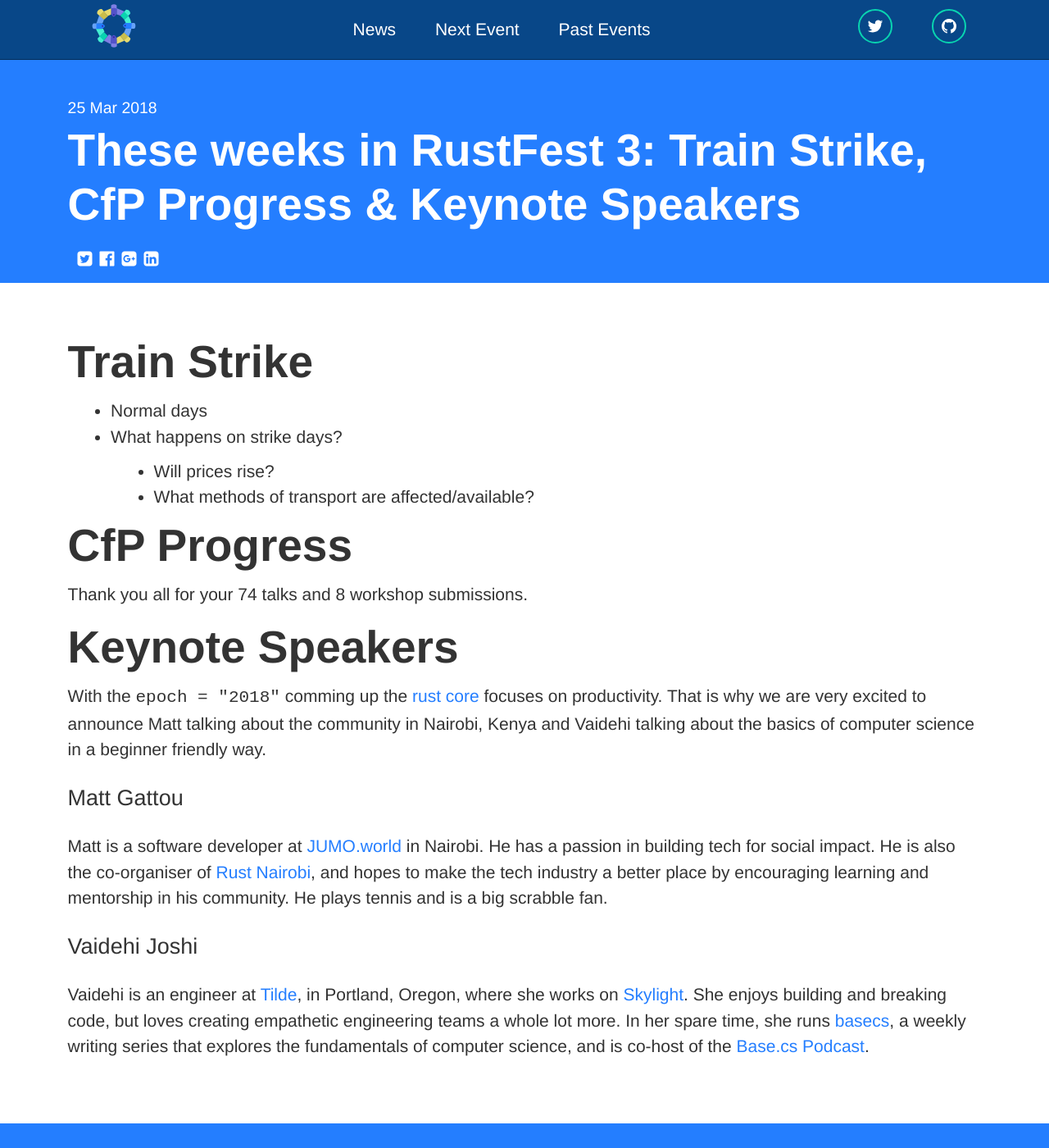
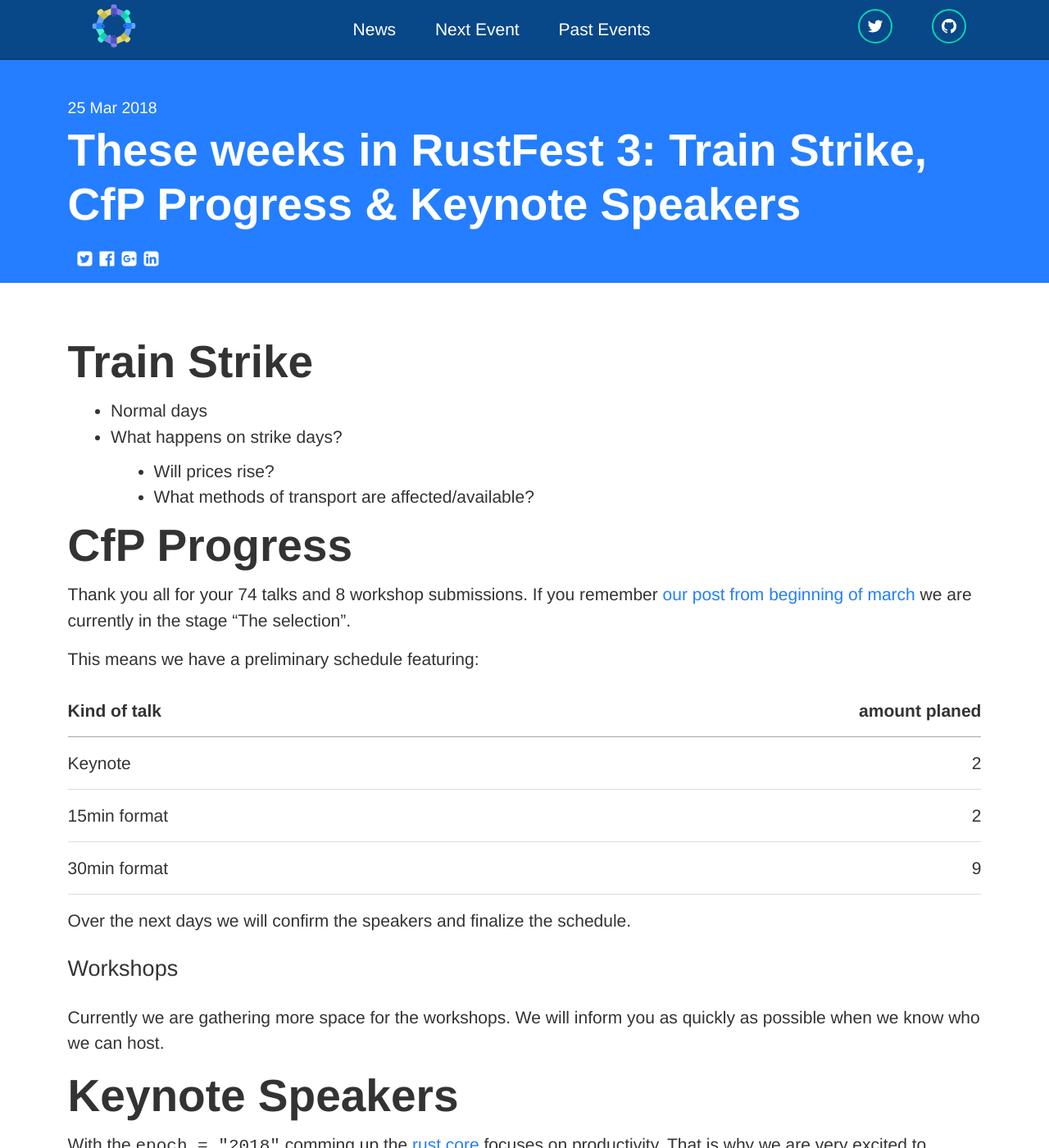
Before and after one commit to RustFestEU/blog.rustfest.eu, a Jekyll site: the page built from _posts/2018-03-25-this-week-in-rustfest-3-train-strike-cfp-keynote-speakers.md, in a window 1280 px wide and 1400 px high. Shown: the whole window at 82% size. Built offline with Jekyll 4.4.1, drawn with Linux system fonts in a browser that asks for light colours.

Commit message:
CfP Progress

```diff
--- a/_posts/2018-03-25-this-week-in-rustfest-3-train-strike-cfp-keynote-speakers.md
+++ b/_posts/2018-03-25-this-week-in-rustfest-3-train-strike-cfp-keynote-speakers.md
@@ -15,6 +15,22 @@
 # CfP Progress
 
 Thank you all for your 74 talks and 8 workshop submissions.
+If you remember [our post from beginning of march](/this-week-in-rustfest-1-anonymouse-abstract-first-batch-locals) we are currently in the stage "The selection".
+
+This means we have a preliminary schedule featuring:
+
+| Kind of talk  | amount planed |
+| ------------- | -------------:|
+| Keynote       | 2             |
+| 15min format  | 2             |
+| 30min format  | 9             |
+
+Over the next days we will confirm the speakers and finalize the schedule.
+
+## Workshops
+
+Currently we are gathering more space for the workshops.
+We will inform you as quickly as possible when we know who we can host.
 
 # Keynote Speakers
 
```
